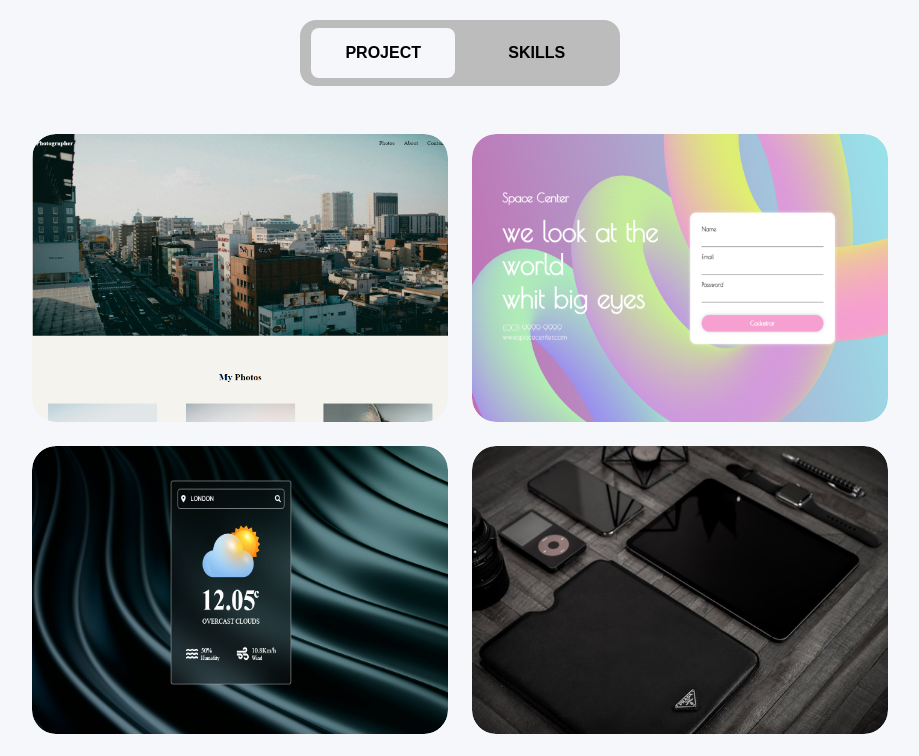
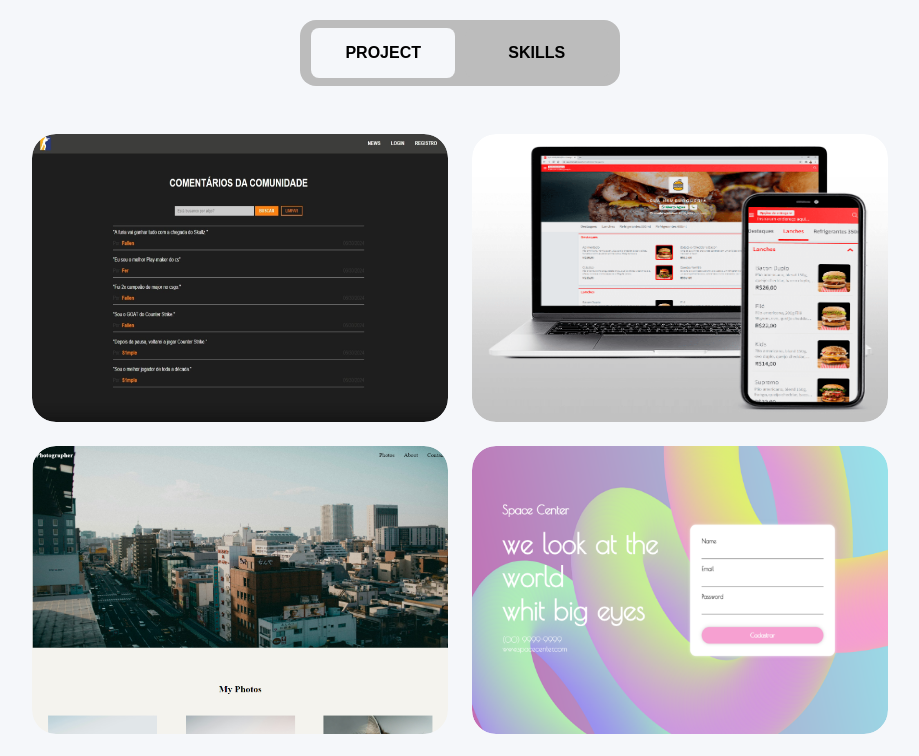
Before and after one commit to Eduardo-Oreia/Portfolio, a React (Vite) app: page / in a window 1280 px wide. Shown: the part 460-1216 px from the top of the page, without its empty margins (180-1099 px from the left). Built offline with nearby package versions, Linux system fonts and the light colour scheme.

Commit message:
adicionando 2 projetos ao portfolio, alterando skills

```diff
--- a/src/Components/Cards/CardBack.tsx
+++ b/src/Components/Cards/CardBack.tsx
@@ -5,6 +5,12 @@ import { FaGithub } from "react-icons/fa";
 import { FaNode } from "react-icons/fa";
 // Icone Postgresql
 import { BiLogoPostgresql } from "react-icons/bi";
+// Icone Sequelize
+import { SiSequelize } from "react-icons/si";
+// Icone Express
+import { SiExpress } from "react-icons/si";
+// Icone Jwt
+import { SiJsonwebtokens } from "react-icons/si";
 
 export default function CardBack(props: any) {
     return(
@@ -15,7 +21,10 @@ export default function CardBack(props: any) {
             <div className="grid-skill">
                 <SkillName icon={<FaGithub />} nameSkill='Git' />
                 <SkillName icon={<FaNode />} nameSkill='Node Js' />
+                <SkillName icon={<SiExpress />} nameSkill='Express' />
                 <SkillName icon={<BiLogoPostgresql />} nameSkill='Postgresql' />
+                <SkillName icon={<SiSequelize />} nameSkill='Sequelize' />
+                <SkillName icon={<SiJsonwebtokens />} nameSkill='Jwt' />
             </div>
         </div>
     );
--- a/src/Components/Cards/CardFront.tsx
+++ b/src/Components/Cards/CardFront.tsx
@@ -9,8 +9,6 @@ import { IoLogoJavascript } from "react-icons/io5";
 import { FaReact } from "react-icons/fa6";
 // Icone Sass
 import { FaSass } from "react-icons/fa6";
-// Icone Typescript
-import { SiTypescript } from "react-icons/si";
 
 export default function CardFront(props: any) {
     return(
@@ -22,7 +20,6 @@ export default function CardFront(props: any) {
                 <SkillName icon={<FaHtml5 />} nameSkill='Html' />
                 <SkillName icon={<IoLogoJavascript />} nameSkill='Javascript' />
                 <SkillName icon={<FaCss3Alt />} nameSkill='Css' />
-                <SkillName icon={<SiTypescript />} nameSkill='Typescript' />
                 <SkillName icon={<FaSass />} nameSkill='Sass' />
                 <SkillName icon={<FaReact />} nameSkill='React' />
             </div>
--- a/src/Components/Low.tsx
+++ b/src/Components/Low.tsx
@@ -1,9 +1,10 @@
 import Card from "./Cards/Card";
-import imgCard from "../assets/images/project1.png";
+import imgRestaurant from "../assets/images/restaurant.png";
+import imgCsnews from "../assets/images/csnews.jpg";
 import imgBlog from "../assets/images/blog1 - Copia.png";
 import imgValidator from "../assets/images/validator.png";
 import imgWeather from "../assets/images/weather.png";
-import '../assets/sass/color.scss'
+import '../assets/sass/color.scss';
 import { useState } from "react";
 import CardBack from "./Cards/CardBack";
 import CardFront from "./Cards/CardFront";
@@ -45,6 +46,16 @@ export default function Low() {
                 >skills</button>
             </article>
             <article className={psClass === 'on' ? 'container-p' : 'container-p-off'}>
+                <Card imgCard={imgCsnews}
+                        nameProject="Cs-news Monolito (Backend)"
+                        descProject="Monolito é uma arquitetura onde o frontend e o backend estão integrados em uma única aplicação. Este projeto inclui funcionalidades de registro, login e comentários."
+                        linkGithub="https://github.com/Eduardo-Batist4/cs-news"
+                />
+                <Card imgCard={imgRestaurant}
+                        nameProject="Restaurant System (Backend)"
+                        descProject="Este backend simula um sistema de restaurante desenvolvido para otimizar e controlar todas as operações do estabelecimento."
+                        linkGithub="https://github.com/Eduardo-Batist4/restaurant-system"
+                />
                 <Card imgCard={imgBlog}
                     nameProject="Blog"
                     descProject="Este é um blog minimalista que desenvolvi usando HTML, JavaScript e Sass. Ele foi projetado para ser responsivo, adaptando-se perfeitamente a dispositivos móveis, tablets e desktops."
@@ -63,10 +74,6 @@ export default function Low() {
                     linkProject="https://app-weather-001.netlify.app"
                     linkGithub="https://github.com/Eduardo-Batist4/App-Weather"
                 />
-                <Card imgCard={imgCard}
-                    nameProject="Lorem Ipsum"
-                    descProject="Lorem ipsum dolor sit amet, consectetur adipiscing elit. Etiam eget ligula eu lectus lobortis condimentum. Aliquam nonummy auctor massa."
-                />
             </article>
             <article className={psClass === 'off' ? 'container-s' : 'container-s-off'}>
                 <CardFront titleContainer='Frontend' />
```
Also changed, not shown: src/assets/images/csnews.jpg (added), src/assets/images/restaurant.png (added).
